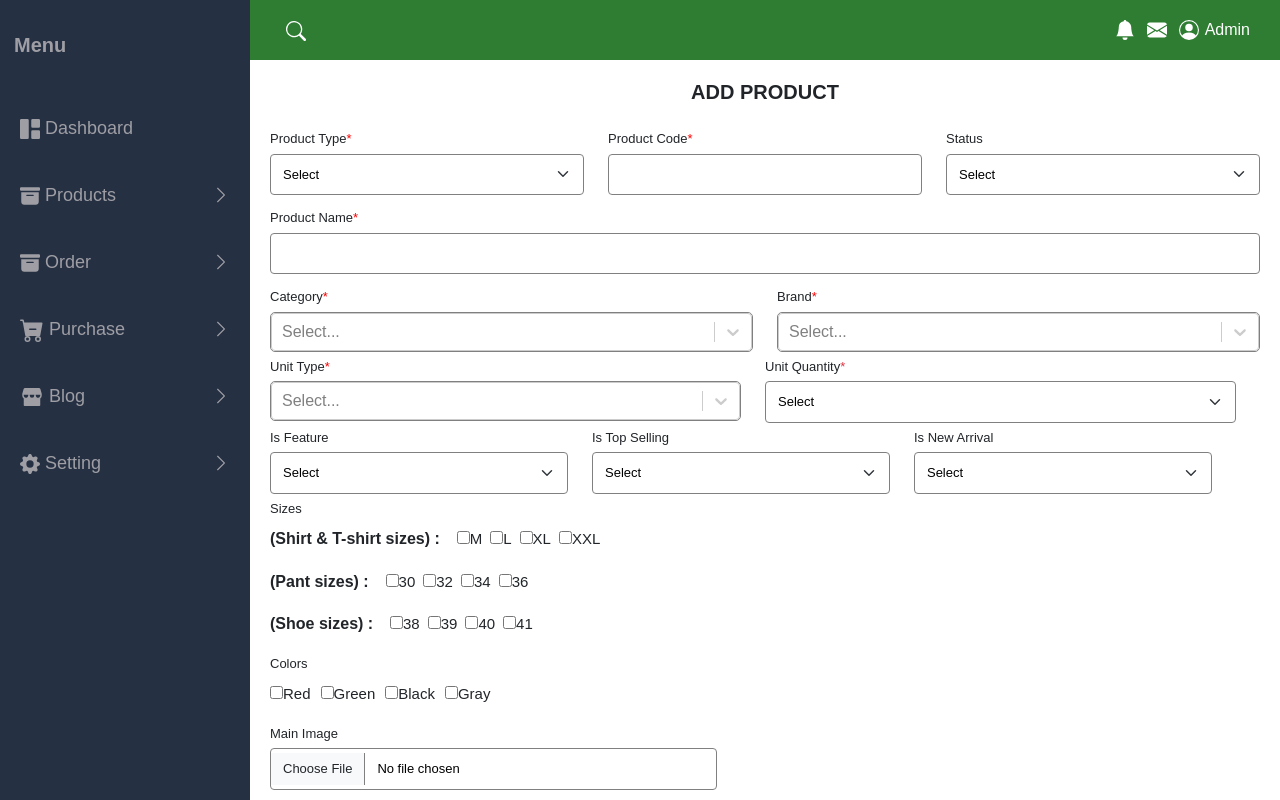
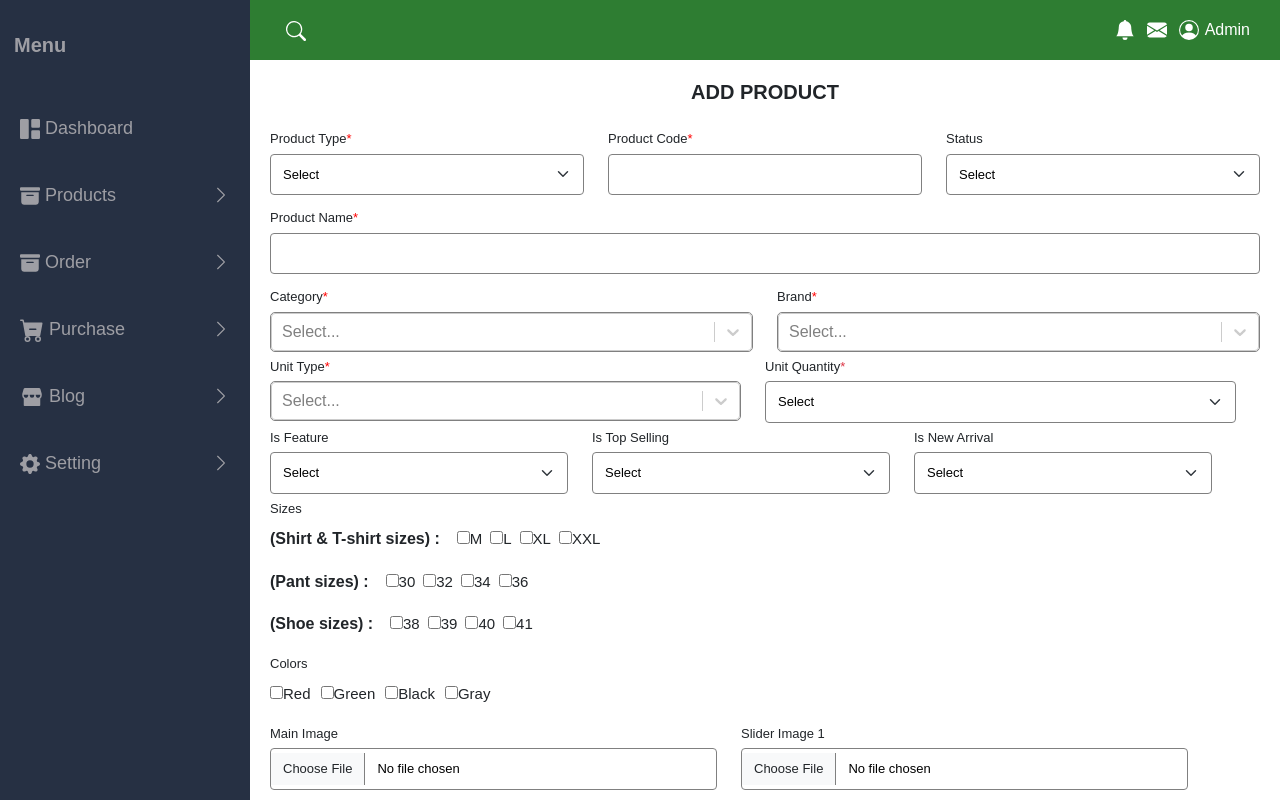
Before and after one commit to rony885/atooz-ecommerce-pract, a React (Create React App) app in the folder dashboard-atooz-prc/: page /productadd in a window 1280 px wide. Built offline with nearby package versions, Linux system fonts and the light colour scheme; no server answers.

Commit message:
atooz-ecommerce-pract

```diff
--- a/dashboard-atooz-prc/src/pages/Products/ProductsAdd.jsx
+++ b/dashboard-atooz-prc/src/pages/Products/ProductsAdd.jsx
@@ -86,6 +86,8 @@ const ProductsAdd = () => {
   const [message, setMessage] = useState();
 
   const [showImage, setShowImage] = useState(null);
+  const [showImage1, setShowImage1] = useState(null);
+  const [showImage2, setShowImage2] = useState(null);
 
   const onImageChange = (event) => {
     if (event.target.files && event.target.files[0]) {
@@ -93,6 +95,17 @@ const ProductsAdd = () => {
     }
   };
 
+  const onImageChange1 = (event) => {
+    if (event.target.files && event.target.files[0]) {
+      setShowImage1(URL.createObjectURL(event.target.files[0]));
+    }
+  };
+
+  const onImageChange2 = (event) => {
+    if (event.target.files && event.target.files[0]) {
+      setShowImage2(URL.createObjectURL(event.target.files[0]));
+    }
+  };
 
   const [categoryOptions, setCategoryOptions] = useState([]);
   const [brandOptions, setBrandOptions] = useState([]);
@@ -138,12 +151,6 @@ const ProductsAdd = () => {
   const [checkSizesArray, setCheckSizesArray] = useState([]);
   const [checkColorsArray, setCheckColorsArray] = useState([]);
 
-  // const [selectedValue, setSelectedValue] = useState('');
-
-  // const handleSelectChange = (event) => {
-  //   setSelectedValue(event.target.value);
-  // };
-
   // add
   const AddProductFunc = async (values) => {
     let formfield = new FormData();
@@ -164,6 +171,12 @@ const ProductsAdd = () => {
 
     if (values.mainImage) {
       formfield.append("mainImage", values.mainImage);
+    }
+    if (values.sliderImage1) {
+      formfield.append("sliderImage1", values.sliderImage1);
+    }
+    if (values.sliderImage2) {
+      formfield.append("sliderImage2", values.sliderImage2);
     }
 
     await axios({
@@ -473,7 +486,7 @@ const ProductsAdd = () => {
                         </div>
 
                         <div className="form-outline col-lg-6 mb-0">
-                        <Form.Group className="form-outline mb-0">
+                          <Form.Group className="form-outline mb-0">
                             <Form.Label>
                               Unit Quantity
                               <span className="text-danger">*</span>
@@ -1098,6 +1111,143 @@ const ProductsAdd = () => {
                                 )}
                               </Form.Group>
                             </div>
+
+                            <div className="form-outline col-lg-6 mb-0">
+                              <Form.Group className="form-outline mb-0  imgDiv divv">
+                                <Form.Label>
+                                  Slider Image 1<span></span>
+                                </Form.Label>
+                                <Form.Control
+                                  type="file"
+                                  name="sliderImage1"
+                                  id="sliderImage1"
+                                  onChange={(event) => {
+                                    setFieldValue(
+                                      "sliderImage1",
+                                      event.currentTarget.files[0]
+                                    );
+                                    onImageChange1(event);
+                                  }}
+                                  isInvalid={
+                                    !!touched.sliderImage1 &&
+                                    !!errors.sliderImage1
+                                  }
+                                  isValid={
+                                    touched.sliderImage1 && !errors.sliderImage1
+                                  }
+                                />
+                                <Form.Control.Feedback type="invalid">
+                                  {errors.sliderImage1}
+                                </Form.Control.Feedback>
+
+                                {showImage1 && (
+                                  <div>
+                                    <img
+                                      alt="product preview img"
+                                      style={{
+                                        width: "150px",
+                                        height: "150px",
+                                        marginTop: "20px",
+                                        borderRadius: "50%",
+                                      }}
+                                      src={showImage1}
+                                    />
+                                  </div>
+                                )}
+                              </Form.Group>
+                            </div>
+                          </div>
+
+                          <div className="row mb-3">
+                            <div className="form-outline col-lg-6 mb-0">
+                              <Form.Group className="form-outline mb-0  imgDiv divv">
+                                <Form.Label>
+                                  Slider Image 2<span></span>
+                                </Form.Label>
+                                <Form.Control
+                                  type="file"
+                                  name="sliderImage2"
+                                  id="sliderImage2"
+                                  onChange={(event) => {
+                                    setFieldValue(
+                                      "sliderImage2",
+                                      event.currentTarget.files[0]
+                                    );
+                                    onImageChange2(event);
+                                  }}
+                                  isInvalid={
+                                    !!touched.sliderImage2 &&
+                                    !!errors.sliderImage2
+                                  }
+                                  isValid={
+                                    touched.sliderImage2 && !errors.sliderImage2
+                                  }
+                                />
+                                <Form.Control.Feedback type="invalid">
+                                  {errors.sliderImage2}
+                                </Form.Control.Feedback>
+
+                                {showImage2 && (
+                                  <div>
+                                    <img
+                                      alt="product preview img"
+                                      style={{
+                                        width: "150px",
+                                        height: "150px",
+                                        marginTop: "20px",
+                                        borderRadius: "50%",
+                                      }}
+                                      src={showImage2}
+                                    />
+                                  </div>
+                                )}
+                              </Form.Group>
+                            </div>
+
+                            {/* <div className="form-outline col-lg-6 mb-0">
+                              <Form.Group className="form-outline mb-0  imgDiv divv">
+                                <Form.Label>
+                                  Slider Image 3<span></span>
+                                </Form.Label>
+                                <Form.Control
+                                  type="file"
+                                  name="sliderImage1"
+                                  id="sliderImage1"
+                                  onChange={(event) => {
+                                    setFieldValue(
+                                      "sliderImage1",
+                                      event.currentTarget.files[0]
+                                    );
+                                    onImageChange1(event);
+                                  }}
+                                  isInvalid={
+                                    !!touched.sliderImage1 &&
+                                    !!errors.sliderImage1
+                                  }
+                                  isValid={
+                                    touched.sliderImage1 && !errors.sliderImage1
+                                  }
+                                />
+                                <Form.Control.Feedback type="invalid">
+                                  {errors.sliderImage1}
+                                </Form.Control.Feedback>
+
+                                {showImage1 && (
+                                  <div>
+                                    <img
+                                      alt="product preview img"
+                                      style={{
+                                        width: "150px",
+                                        height: "150px",
+                                        marginTop: "20px",
+                                        borderRadius: "50%",
+                                      }}
+                                      src={showImage1}
+                                    />
+                                  </div>
+                                )}
+                              </Form.Group>
+                            </div> */}
                           </div>
                         </div>
                       </div>
```
